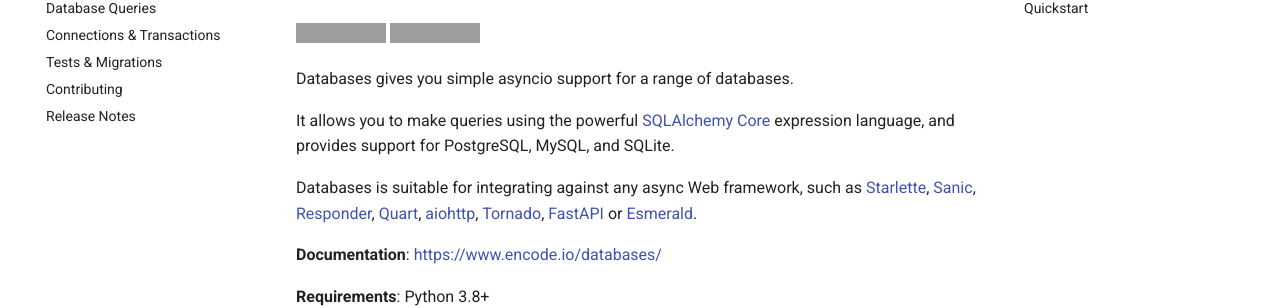
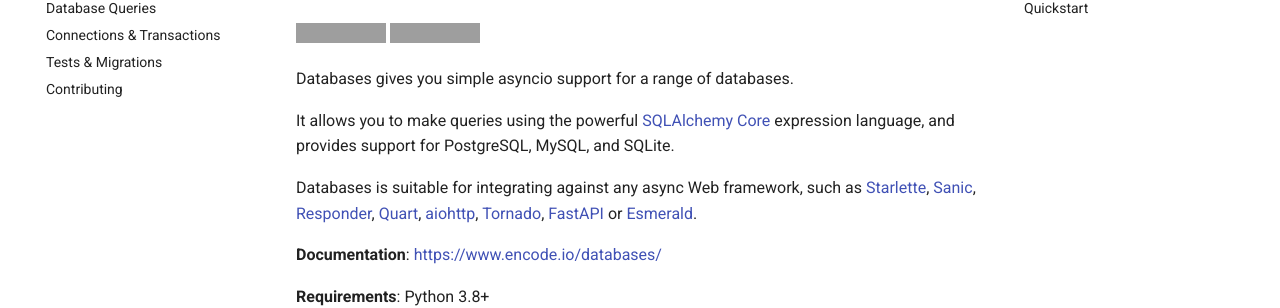
Before and after one commit to encode/databases, an MkDocs documentation site: the page built from docs/index.md, in a window 1280 px wide. Shown: the part 157-465 px from the top of the page. Built offline with MkDocs 1.6.1 and Material for MkDocs 9.7.7, drawn with Linux system fonts in a browser that asks for light colours; comment, search, counter and statistics services are not loaded; grey boxes are pictures that could not be loaded.

Commit message:
Analyzing issues with the CI

```diff
--- a/mkdocs.yml
+++ b/mkdocs.yml
@@ -14,7 +14,6 @@
     - Connections & Transactions: "connections_and_transactions.md"
     - Tests & Migrations: "tests_and_migrations.md"
     - Contributing: "contributing.md"
-    - Release Notes: "release-notes.md"
 
 markdown_extensions:
     - mkautodoc
```
Also changed, not shown: 1 other file.
